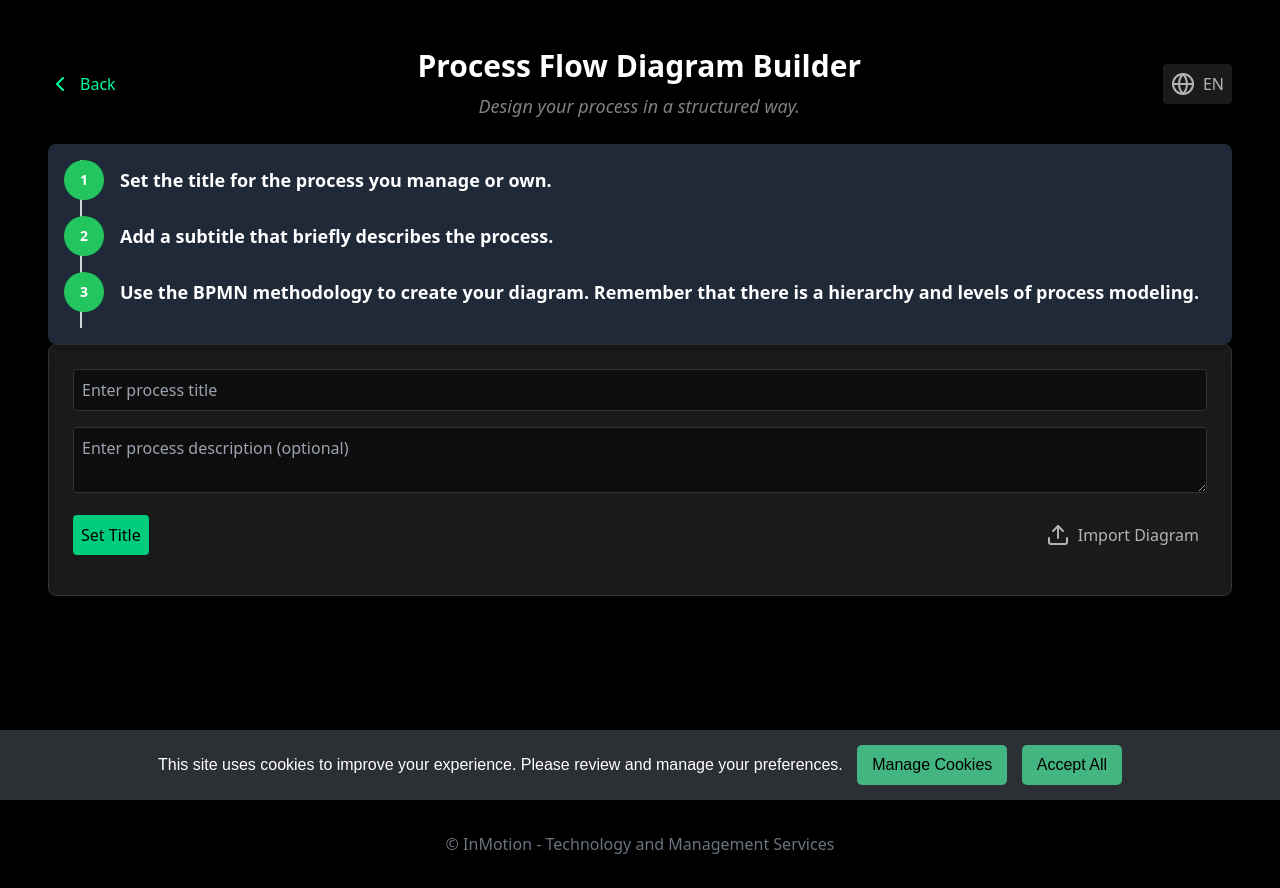
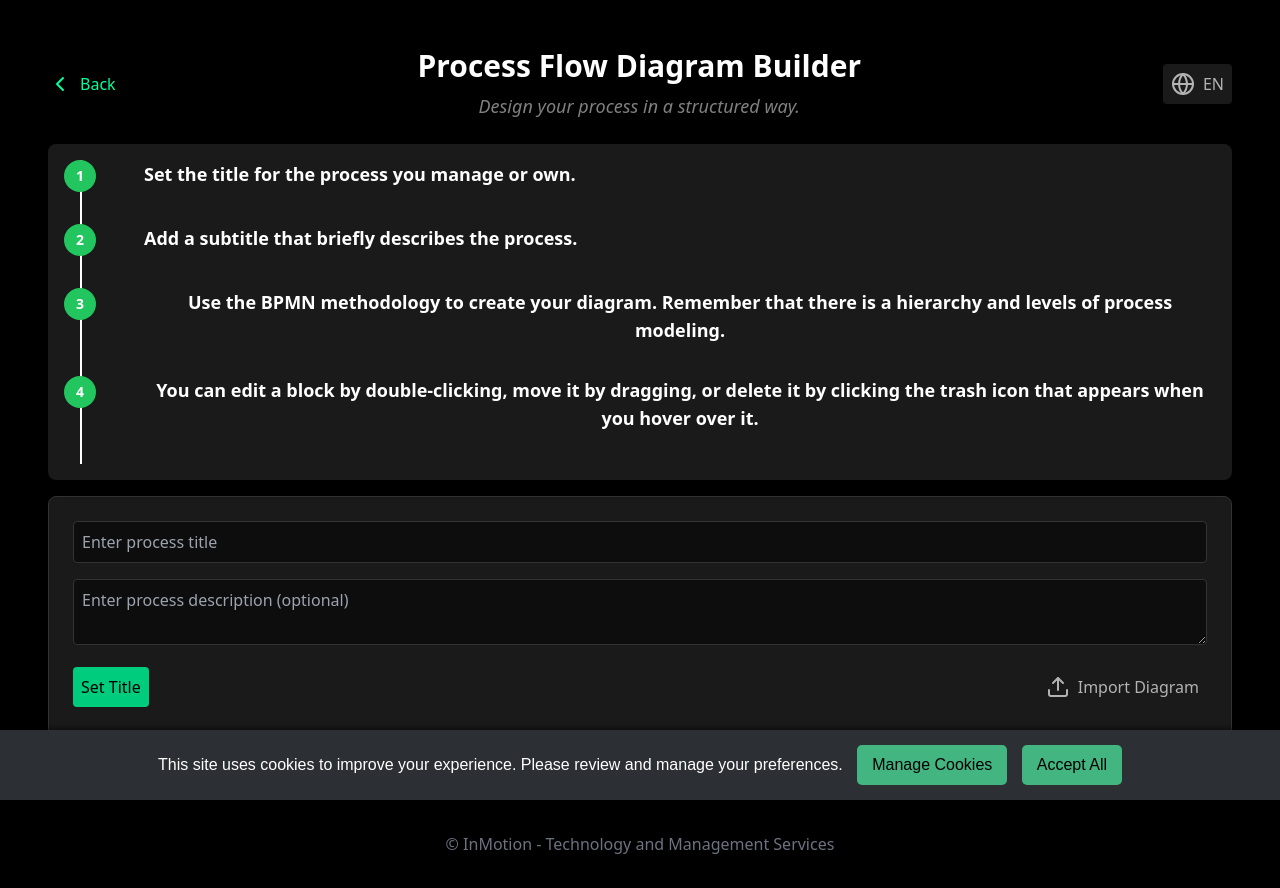
Before and after one commit to beloureiro/NS3, a React (Create React App) app: page /NS3/process-flow in a window 1280 px wide. Both pictures are taken after a click on the button "Tutorial". Built offline with nearby package versions, Linux system fonts and the light colour scheme.

Commit message:
Updated diagram with new changes

```diff
--- a/src/tools/ProcessFlow/ProcessFlow.js
+++ b/src/tools/ProcessFlow/ProcessFlow.js
@@ -6,10 +6,10 @@ import { HTML5Backend } from 'react-dnd-html5-backend';
 import { translations } from './utils';
 import AddProcessForm from './AddProcessForm';
 import { exportProcessFlow, importProcessFlow, handleImportClick } from './ProcessFlowExportImport';
-import Tutorial from './Tutorial'; // Importação do componente Tutorial
+import Tutorial from './Tutorial'; // Importando o componente Tutorial
 
 // Componente para renderizar uma caixa de processo individual
-const ProcessBox = ({ id, level, name, isRoot, isSelected, onSelect, onEdit, onMove }) => {
+const ProcessBox = ({ id, level, name, isRoot, isSelected, onSelect, onEdit, onMove, onDelete }) => {
   const [isEditing, setIsEditing] = useState(false); // Estado para controlar se o nome do processo está sendo editado
   const [editedName, setEditedName] = useState(name); // Estado para armazenar o nome do processo durante a edição
 
@@ -68,6 +68,7 @@ const ProcessBox = ({ id, level, name, isRoot, isSelected, onSelect, onEdit, onM
       className={`${getStyle()} ${isSelected ? 'ring-2 ring-blue-500' : ''} ${isDragging ? 'opacity-50' : ''}`} // Aplica estilos condicionalmente
       onClick={() => onSelect(id)} // Seleciona o processo ao clicar
       onDoubleClick={handleDoubleClick} // Inicia a edição ao clicar duas vezes
+      style={{ position: 'relative' }} // Para posicionar o ícone
     >
       {isEditing ? (
         <input
@@ -82,6 +83,13 @@ const ProcessBox = ({ id, level, name, isRoot, isSelected, onSelect, onEdit, onM
       ) : (
         <span className="flex-1">{level === '5' ? (<><span className="mr-1">▸</span> {name}</>) : name}</span> // Exibe o nome do processo ou uma seta caso seja um item de nível 5
       )}
+      <button
+        onClick={(e) => { e.stopPropagation(); onDelete(id); }} // Impede a propagação do evento
+        className="absolute top-1 right-1 text-red-500 opacity-0 hover:opacity-100 transition-opacity"
+        style={{ transition: 'opacity 0.2s' }} // Transição suave
+      >
+        🗑️
+      </button>
     </div>
   );
 };
@@ -102,7 +110,7 @@ const VerticalLine = () => (
 );
 
 // Componente principal para renderizar um nível do processo
-const ProcessLevel = ({ processes, level, isRoot = false, selectedId, onSelect, onEdit, onMove }) => {
+const ProcessLevel = ({ processes, level, isRoot = false, selectedId, onSelect, onEdit, onMove, onDelete }) => {
   const isHorizontal = parseInt(level) <= 3; // Define se o layout será horizontal ou vertical
 
   return (
@@ -119,6 +127,7 @@ const ProcessLevel = ({ processes, level, isRoot = false, selectedId, onSelect,
               onSelect={onSelect} // Função de seleção
               onEdit={onEdit} // Função de edição
               onMove={onMove} // Função de movimentação
+              onDelete={onDelete} // Função de exclusão
             />
             {process.children && process.children.length > 0 && (
               <div className={`flex flex-col items-center ${level === '4' ? 'mt-1' : 'mt-2'}`}>
@@ -130,6 +139,7 @@ const ProcessLevel = ({ processes, level, isRoot = false, selectedId, onSelect,
                   onSelect={onSelect}
                   onEdit={onEdit}
                   onMove={onMove}
+                  onDelete={onDelete}
                 />
               </div>
             )}
@@ -160,6 +170,11 @@ const ProcessFlowDiagramApp = () => {
   const [isTutorialOpen, setIsTutorialOpen] = useState(false); // Estado para controlar a visibilidade do tutorial
 
   const t = translations[language]; // Obtenção das traduções com base no idioma atual
+
+  // Função para alternar a visibilidade do tutorial
+  const toggleTutorial = () => {
+    setIsTutorialOpen(prev => !prev);
+  };
 
   // Função para adicionar um novo processo
   const addProcess = (name, parentId) => {
@@ -250,6 +265,19 @@ const ProcessFlowDiagramApp = () => {
     });
   }, []);
 
+  // Função para excluir um processo
+  const handleDelete = useCallback((id) => {
+    setProcesses(prevProcesses => {
+      const removeProcess = (items) => {
+        return items.filter(item => item.id !== id).map(item => ({
+          ...item,
+          children: removeProcess(item.children)
+        }));
+      };
+      return removeProcess(prevProcesses);
+    });
+  }, []);
+
   // Função para alternar entre os idiomas
   const toggleLanguage = () => {
     setLanguage(lang => lang === 'en' ? 'pt' : 'en');
@@ -260,7 +288,6 @@ const ProcessFlowDiagramApp = () => {
     if (title.trim()) {
       setIsTitleSet(true);
       setIsEditingTitle(false);
-      setIsTutorialOpen(false); // Oculta o tutorial ao definir o título
     }
   };
 
@@ -292,11 +319,6 @@ const ProcessFlowDiagramApp = () => {
     setIsTitleSet(true); // Marca que o título foi definido após a importação
   };
 
-  // Função para alternar a visibilidade do tutorial
-  const toggleTutorial = () => {
-    setIsTutorialOpen(prev => !prev);
-  };
-
   return (
     <DndProvider backend={HTML5Backend}>
       <div className="bg-[#000000] text-[#b3b3b3] min-h-screen w-full p-4 sm:p-8">
@@ -313,7 +335,11 @@ const ProcessFlowDiagramApp = () => {
           </button>
         </div>
 
-        <Tutorial language={language} isOpen={isTutorialOpen} toggleTutorial={toggleTutorial} /> {/* Passa o estado e a função */}
+        <Tutorial
+          language={language}
+          isOpen={isTutorialOpen}
+          toggleTutorial={toggleTutorial} // Passa a função como prop
+        />
 
         <div className="w-full bg-[#1a1a1a] text-[#b3b3b3] p-6 rounded-lg shadow-lg mb-6 border border-[#333333]">
           {!isTitleSet ? (
@@ -410,6 +436,7 @@ const ProcessFlowDiagramApp = () => {
               onSelect={handleSelect}
               onEdit={handleEdit}
               onMove={handleMove}
+              onDelete={handleDelete} // Passa a função de exclusão
               className="bg-[#0d0d0d] text-[#b3b3b3] border-[#333333]"
             />
           </div>
--- a/src/tools/ProcessFlow/Timeline.js
+++ b/src/tools/ProcessFlow/Timeline.js
@@ -2,21 +2,29 @@ import React from 'react';
 
 const Timeline = ({ steps }) => {
   return (
-    <div className="relative flex items-start flex-col md:flex-row"> {/* Flex para responsividade */}
-      <div className="absolute left-4 top-0 h-full border-l-2 border-gray-300 z-0 hidden md:block"></div> {/* Oculta a linha em telas menores */}
-      <div className="flex flex-col items-start z-10 w-full"> {/* Largura total para responsividade */}
+    <div className="flex flex-col relative">
+      {/* Linha vertical da timeline */}
+      <div className="absolute left-4 top-0 bottom-0 w-0.5 bg-white"></div>
+
       {steps.map((step, index) => (
-          <div key={index} className="flex items-center mb-4 relative">
-            <div className="w-10 h-10 bg-green-500 rounded-full flex items-center justify-center text-white font-bold text-xs md:text-sm hidden md:flex" style={{ aspectRatio: '1 / 1' }}>
+        <div key={index} className="flex items-start mb-8 relative">
+          {/* Círculo numerado */}
+          <div className="flex-shrink-0 w-8 h-8 bg-green-500 rounded-full flex items-center justify-center text-white font-bold text-xs md:text-sm relative z-10">
             {index + 1}
           </div>
-            <div className="ml-4">
+
+          {/* Texto ao lado do círculo */}
+          <div className="ml-12">
             <h3 className="text-sm md:text-lg font-semibold">{step.title}</h3>
             <p className="text-xs md:text-sm">{step.description}</p>
           </div>
+
+          {/* Linha que conecta os círculos */}
+          {index < steps.length - 1 && (
+            <div className="absolute left-4 top-8 bottom-0 w-0.5 bg-white"></div>
+          )}
         </div>
       ))}
-      </div>
     </div>
   );
 };
--- a/src/tools/ProcessFlow/Tutorial.js
+++ b/src/tools/ProcessFlow/Tutorial.js
@@ -5,21 +5,22 @@ import { Info } from 'lucide-react'; // Certifique-se de ter o pacote lucide-rea
 
 const Tutorial = ({ language, isOpen, toggleTutorial }) => {
   const [isButtonVisible, setButtonVisible] = useState(true); // Estado para controlar a visibilidade do botão
-  const t = translations[language];
+  const t = translations[language] || {}; // Fallback para evitar erro
 
   const steps = [
-    { title: t.tutorialStep1 },
-    { title: t.tutorialStep2 },
-    { title: t.tutorialStep3 },
+    { title: t.tutorialStep1 || "Default Step 1" },
+    { title: t.tutorialStep2 || "Default Step 2" },
+    { title: t.tutorialStep3 || "Default Step 3" },
+    { title: t.tutorialStep4 || "Default Step 4" }, // Usando a tradução correta
   ];
 
   const handleButtonClick = () => {
-    toggleTutorial();
+    toggleTutorial(); // Chama a função para alternar a visibilidade
     setButtonVisible(false); // Oculta o botão ao clicar
   };
 
   return (
-    <div className="relative">
+    <div className="relative mb-4">
       {isButtonVisible && ( // Renderiza o botão apenas se estiver visível
         <button
           onClick={handleButtonClick}
@@ -32,7 +33,7 @@ const Tutorial = ({ language, isOpen, toggleTutorial }) => {
       )}
 
       {isOpen && (
-        <div className="bg-gray-800 text-white p-4 rounded-lg shadow-lg mt-2">
+        <div className="bg-[#1a1a1a] text-white p-4 rounded-lg shadow-lg mt-2">
           <Timeline steps={steps} />
         </div>
       )}
--- a/src/tools/ProcessFlow/utils.js
+++ b/src/tools/ProcessFlow/utils.js
@@ -47,6 +47,7 @@ export const translations = {
     tutorialStep1: "Set the title for the process you manage or own.",
     tutorialStep2: "Add a subtitle that briefly describes the process.",
     tutorialStep3: "Use the BPMN methodology to create your diagram. Remember that there is a hierarchy and levels of process modeling.",
+    tutorialStep4: "You can edit a block by double-clicking, move it by dragging, or delete it by clicking the trash icon that appears when you hover over it.", // Nova etapa
   },
   pt: {
     backToHome: "Voltar",
@@ -67,5 +68,6 @@ export const translations = {
     tutorialStep1: "Defina o título do processo que você gerencia ou do qual é responsável.",
     tutorialStep2: "Adicione um subtítulo que descreva brevemente o processo.",
     tutorialStep3: "Utilize a metodologia BPMN para criar seu diagrama. Lembre-se que há uma hierarquia e níveis de modelagem de processos.",
+    tutorialStep4: "Você pode editar um bloco com um duplo clique, mover arrastando ou apagar clicando no ícone de lixeira que aparece ao passar o mouse sobre ele.", // Nova etapa
   },
 };
```
Lines whose indentation alone changed are shown as unchanged.
